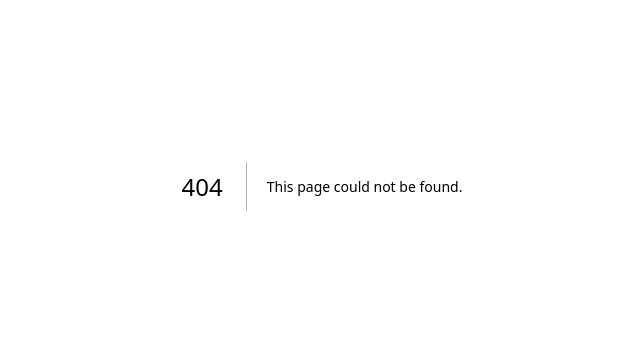
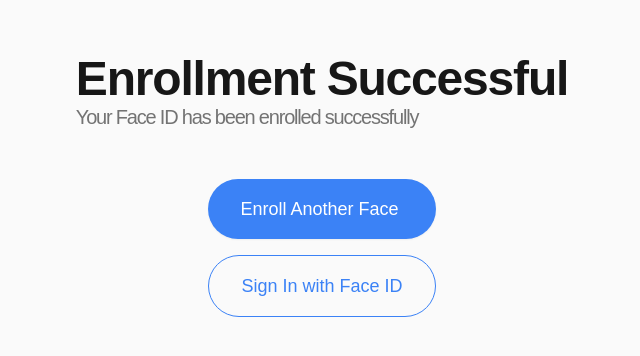
Before and after one commit to SnehanChakravarthi/faceID-frontend, a Next.js app: page /enrollment/success in a window 1280 px wide. Before the commit this address had no page. Shown: the part 214-570 px from the top of the page, without its empty margins (318-958 px from the left). Built offline with nearby package versions, Linux system fonts and the light colour scheme.

Commit message:
Fix returns

```diff
--- a/app/enrollment/page.tsx
+++ b/app/enrollment/page.tsx
@@ -9,12 +9,13 @@ import { useState } from 'react';
 import { useForm } from 'react-hook-form';
 import { z } from 'zod';
 import { formSchema } from '@/lib/schema';
+import { useRouter } from 'next/navigation';
 
 export default function EnrollmentPage() {
   const [capturedFrames, setCapturedFrames] = useState<string[]>([]);
   const [isLoading, setIsLoading] = useState(false);
   const [error, setError] = useState<string | null>(null);
-  const [success, setSuccess] = useState(false);
+  const router = useRouter();
 
   const form = useForm<z.infer<typeof formSchema>>({
     resolver: zodResolver(formSchema),
@@ -87,7 +88,7 @@ export default function EnrollmentPage() {
       }
 
       console.log('Enrollment successful:', result);
-      setSuccess(true);
+      router.push('/enrollment/success');
     } catch (error) {
       console.log('Enrollment error:', error);
       setError(
--- /dev/null
+++ b/app/enrollment/success/page.tsx
@@ -0,0 +1,31 @@
+import React from 'react';
+import Link from 'next/link';
+const EnrollmentSuccessPage = () => {
+  return (
+    <div className="h-full w-full flex flex-col items-center justify-center bg-neutral-50 min-h-screen py-10 px-4">
+      <h1 className="text-5xl font-semibold text-neutral-900 tracking-tight">
+        Enrollment Successful
+        <span className="block text-xl font-normal text-neutral-500">
+          Your Face ID has been enrolled successfully
+        </span>
+      </h1>
+      <div className="flex flex-col gap-4 max-w-md mx-auto mt-12">
+        <Link
+          className="w-full px-8 py-4 text-lg font-medium text-white bg-blue-500 rounded-full hover:bg-blue-600 transition-all duration-200 shadow-sm"
+          href="/enrollment"
+        >
+          Enroll Another Face
+        </Link>
+
+        <Link
+          className="w-full px-8 py-4 text-lg font-medium text-blue-500 border border-blue-500 rounded-full hover:bg-blue-500 hover:text-white transition-all duration-200"
+          href="/authentication"
+        >
+          Sign In with Face ID
+        </Link>
+      </div>
+    </div>
+  );
+};
+
+export default EnrollmentSuccessPage;
```
